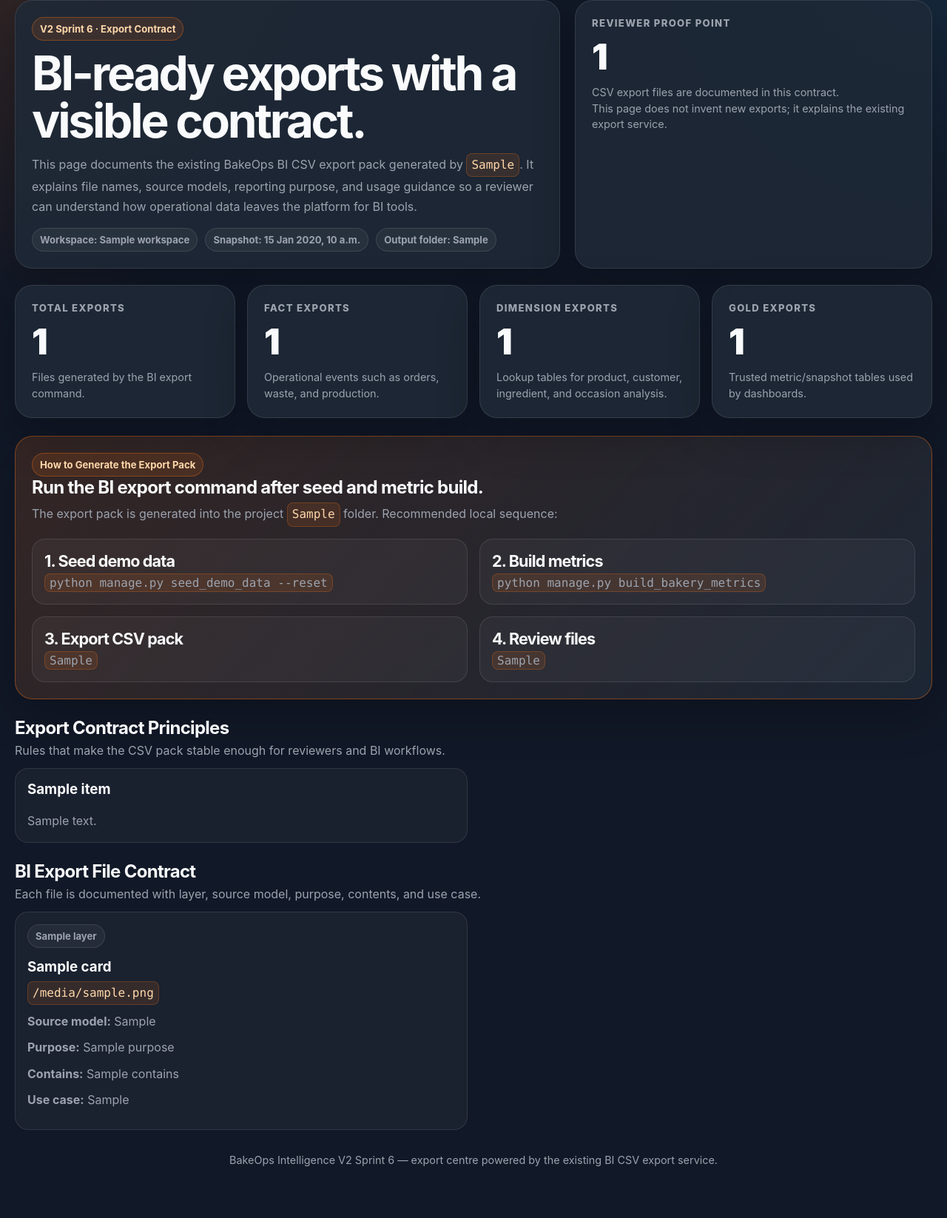
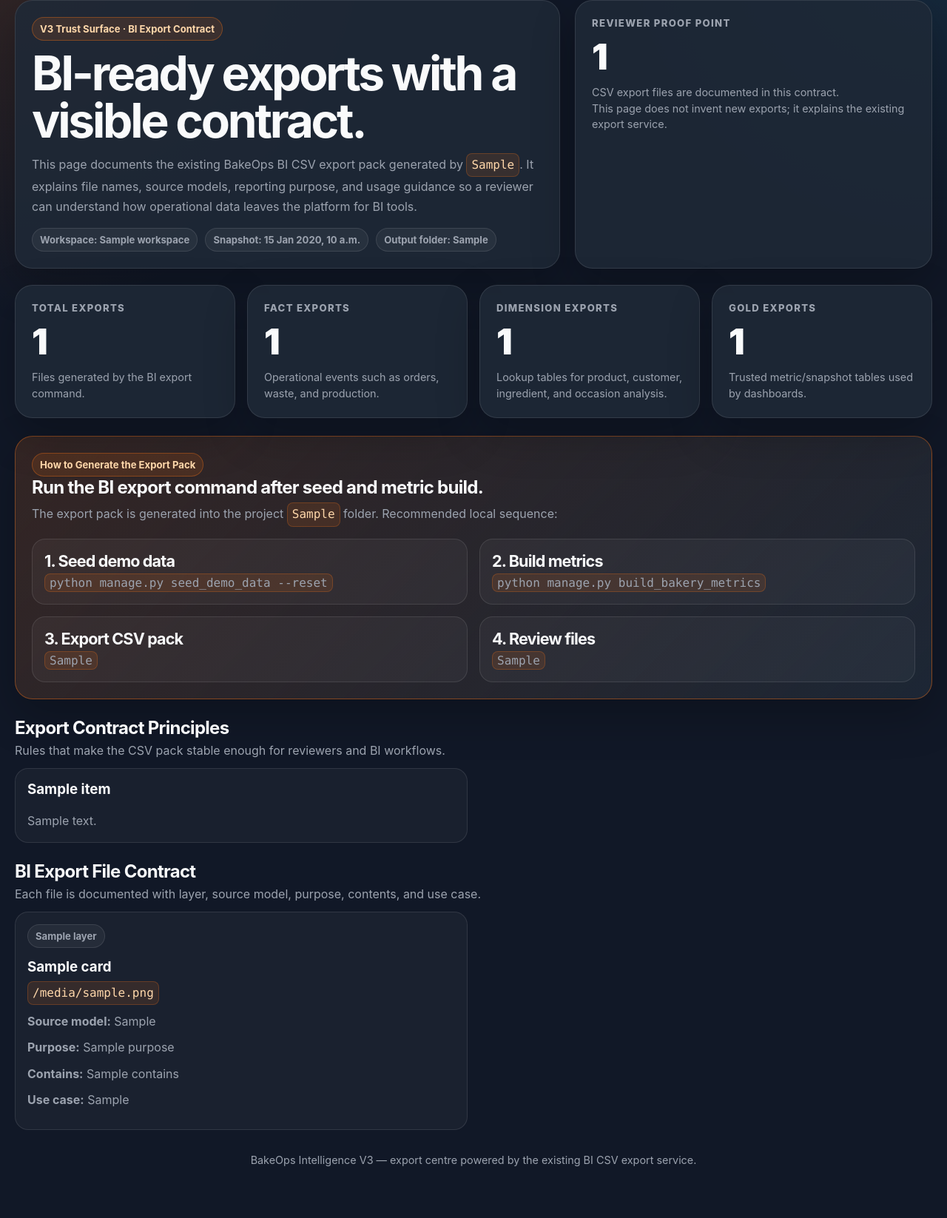
Before and after one commit to aminul-portfolio/bakeops-intelligence, a Django app: template bakeops/templates/bakeops/export_centre.html in a window 1280 px wide. Shown: the part 120-1766 px from the top of the page at 74% size. Run offline with Django 5.2, Linux system fonts and the light colour scheme; tables that the repository leaves empty hold one stand-in row (values such as "Sample post"); the template is opened without the code that fills it: values that come from a table or form of the project are taken from there, most other values are stand-ins (such as "Sample title", 1, 10 or a date in 2020).

Commit message:
Add trust surface before screenshots and safe symbols

```diff
--- a/bakeops/templates/bakeops/export_centre.html
+++ b/bakeops/templates/bakeops/export_centre.html
@@ -3,7 +3,7 @@
 <html lang="en">
 <head>
     <meta charset="UTF-8">
-    <title>BakeOps Intelligence — Export Centre</title>
+    <title>BakeOps Intelligence &mdash; Export Centre</title>
     <meta name="viewport" content="width=device-width, initial-scale=1">
 
     <link rel="stylesheet" href="{% static 'css/tokens.css' %}">
@@ -335,7 +335,7 @@
             </div>
 
             <div class="nav-actions">
-                <a class="nav-pill" href="{% url 'bakeops:analytics-dashboard' %}">← Back to analytics dashboard</a>
+                <a class="nav-pill" href="{% url 'bakeops:analytics-dashboard' %}">&larr; Back to analytics dashboard</a>
                 <a class="nav-pill" href="{% url 'bakeops:data-quality-review' %}">Data quality</a>
                 <a class="nav-pill" href="/">Back to catalogue</a>
             </div>
@@ -343,7 +343,7 @@
 
         <section class="hero">
             <div class="card">
-                <span class="badge orange">V2 Sprint 6 · Export Contract</span>
+                <span class="badge orange">V3 Trust Surface &middot; BI Export Contract</span>
                 <h1 class="hero-title">BI-ready exports with a visible contract.</h1>
                 <p class="hero-copy">
                     This page documents the existing BakeOps BI CSV export pack generated by
@@ -500,7 +500,7 @@
         </section>
 
         <p class="footer-note">
-            BakeOps Intelligence V2 Sprint 6 — export centre powered by the existing BI CSV export service.
+            BakeOps Intelligence V3 &mdash; export centre powered by the existing BI CSV export service.
         </p>
     </main>
 </body>
```
Also changed, not shown: bakeops/templates/bakeops/data_quality_review.html (+4 -4 lines), 2 other files.
